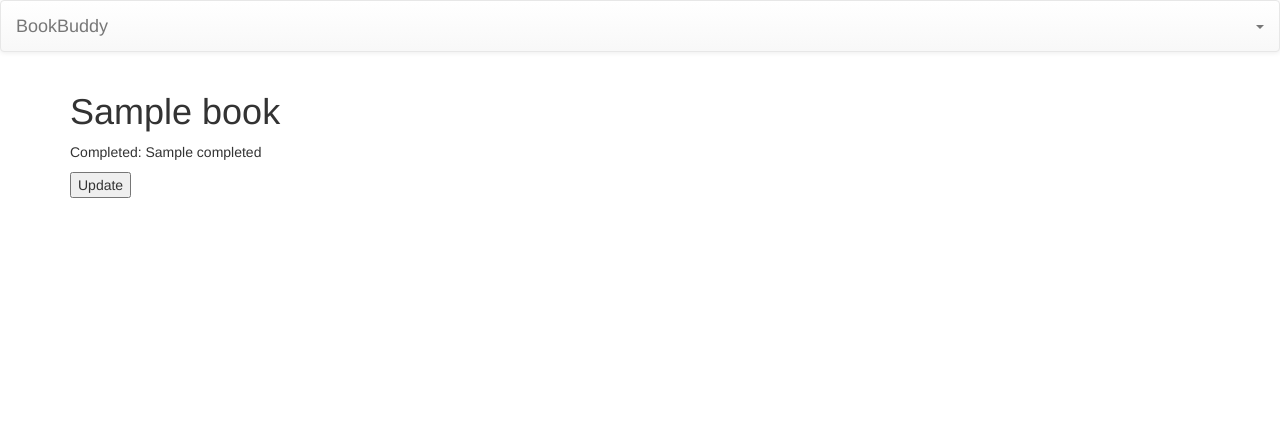
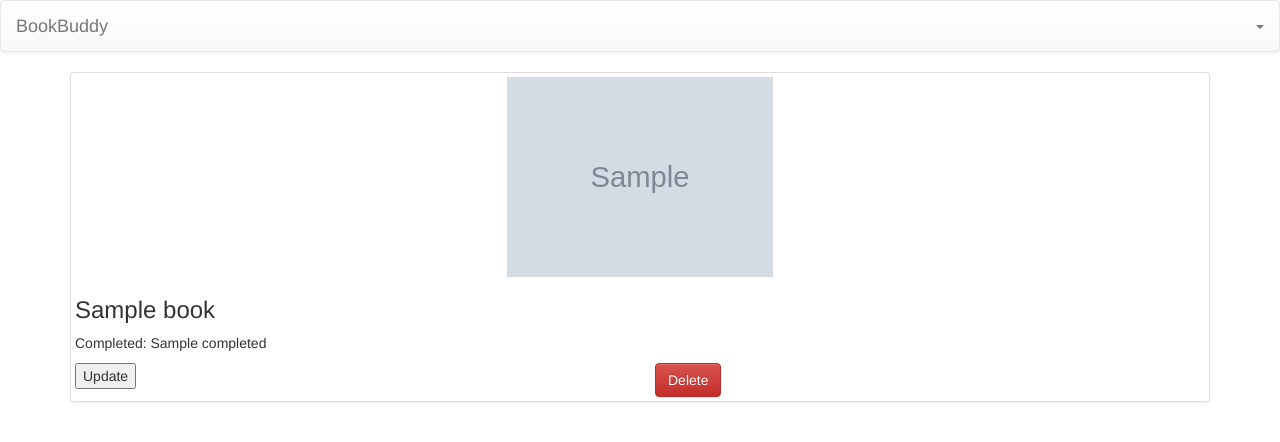
Before and after one commit to eldridgeribeiro04/bookbuddy, a Django app: template bookbuddy/core/templates/core/book_detail.html in a window 1280 px wide. Shown: the top 442 px of the page. Run offline with Django 5.2, Linux system fonts and the light colour scheme; the template is opened without the code that fills it: most values are stand-ins (such as "Sample title", 1, 10 or a date in 2020); grey boxes marked "Sample" are stand-in pictures; some libraries are stand-ins or nearby versions.

Commit message:
creating an online book store

```diff
--- a/bookbuddy/bookbuddy/settings.py
+++ b/bookbuddy/bookbuddy/settings.py
@@ -123,7 +123,7 @@ USE_TZ = True
 # https://docs.djangoproject.com/en/5.0/howto/static-files/
 
 STATIC_URL = "static/"
-MEDIA_URL = "media/"
+MEDIA_URL = "/media/"
 
 MEDIA_ROOT = os.path.join(BASE_DIR, 'media')
 
--- a/bookbuddy/core/models.py
+++ b/bookbuddy/core/models.py
@@ -1,8 +1,14 @@
 from django.db import models
+from accounts.models import CustomUser
+from django.contrib.auth import get_user_model
 
 # Create your models here.
 
+def get_default_user():
+    return get_user_model().objects.first()
+
 class Book(models.Model):
+    user = models.ForeignKey(CustomUser, on_delete=models.CASCADE, default=get_default_user)
     title = models.CharField(max_length=255)
     category = models.CharField(max_length=255)
     book_img = models.ImageField(upload_to='books', blank=True, null=True)
--- a/bookbuddy/core/templates/core/add_book.html
+++ b/bookbuddy/core/templates/core/add_book.html
@@ -4,7 +4,7 @@
 <div class="container">
     <form method="post">
         {% csrf_token %}
-        {{ form.as_p }}
+        {{ form.as_ul }}
         <button type="submit">Submit</button>
     </form>
 </div>
--- a/bookbuddy/core/templates/core/book_detail.html
+++ b/bookbuddy/core/templates/core/book_detail.html
@@ -4,9 +4,29 @@
 
 {% block content %}
 
+<style>
+    .image {
+        max-height: 200px;
+    }
+</style>
+
 <div class="container">
-<h1>{{ book.title }}</h1>
+    <div class="row">
+        <div class="col-lg-12">
+            <div class="thumbnail">
+                {% if book.book_img %}
+                <img class="image" src="{{book.book_img.url}}" alt="">
+                {% else %}
+                <img class="image"
+                    src="https://images.unsplash.com/photo-1541963463532-d68292c34b19?q=80&w=1000&auto=format&fit=crop&ixlib=rb-4.0.3&ixid=M3wxMjA3fDB8MHxzZWFyY2h8NHx8Ym9va3xlbnwwfHwwfHx8MA%3D%3D"
+                    alt="">
+                {% endif %}
+
+                <h3>{{ book.title }}</h3>
                 <p>Completed: {{ book.completed }}</p>
+
+                <div class="row">
+                    <div class="col-sm-6">
                         <form method="post">
                             {% csrf_token %}
                             {{ form.as_p }}
@@ -14,4 +34,16 @@
                         </form>
                     </div>
 
+                    <div class="col-sm-6">
+                        <form method="post" action="{% url 'core:delete' book.id%}">
+                            {% csrf_token %}
+                            <button class="btn btn-danger" type="submit">Delete</button>
+                        </form>
+                    </div>
+                </div>
+            </div>
+        </div>
+    </div>
+</div>
+
 {% endblock %}
--- a/bookbuddy/core/urls.py
+++ b/bookbuddy/core/urls.py
@@ -7,4 +7,5 @@ urlpatterns = [
     path("", views.base, name='home'),
     path("add_book/", views.add_book, name='add_book'),
     path("book_detail/<int:book_id>", views.book_detail, name='book_detail'),
+    path('delete/<int:book_id>/', views.delete_book, name='delete'),
 ]
```
Also changed, not shown: bookbuddy/core/forms.py (+7 -2 lines), bookbuddy/core/views.py (+17 -2 lines), bookbuddy/accounts/migrations/0001_initial.py, bookbuddy/core/migrations/0001_initial.py, bookbuddy/core/migrations/0002_alter_book_author_delete_author.py (deleted), bookbuddy/core/migrations/0002_alter_book_user.py (added), bookbuddy/core/migrations/0003_book_completed.py (deleted), bookbuddy/db.sqlite3, bookbuddy/media/books/rdpd.jpeg (deleted). Lines whose indentation alone changed are shown as unchanged.
